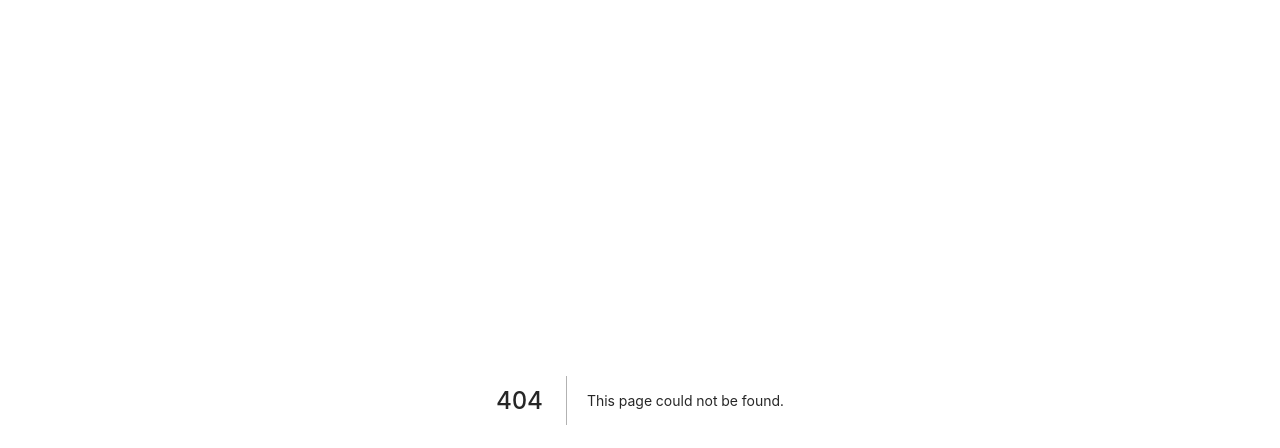
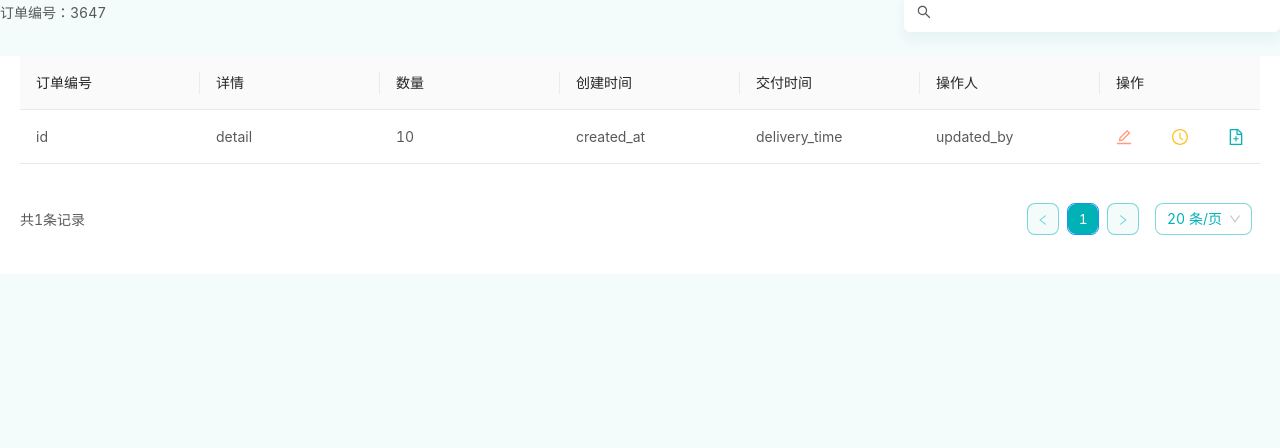
Before and after one commit to gh-efforts/karakul, a Next.js app: page /order/layout/modal/history-modal in a window 1280 px wide. Before the commit this address had no page. Shown: the top 448 px of the page. Built offline with nearby package versions, Linux system fonts and the light colour scheme.

Commit message:
chore(order): add history modal

```diff
--- a/antd.value.less
+++ b/antd.value.less
@@ -24,7 +24,7 @@
 @table-header-color: #333;
 @table-padding-vertical: 17px;
 @table-selected-row-bg: #e6e9f1;
-@tooltip-bg: #f4f5f9;
-@tooltip-color: #222;
+@tooltip-bg: rgba(18, 48, 70, 0.8);
+@tooltip-color: #fff;
 @box-shadow-base: 0;
 @border-radius-base: 6px;
--- a/src/components/flexible-input/index.module.scss
+++ b/src/components/flexible-input/index.module.scss
@@ -39,6 +39,7 @@
     }
   }
 }
+
 .search-icon {
   padding: 13px;
 }
--- /dev/null
+++ b/src/components/search-input/index.module.scss
@@ -0,0 +1,37 @@
+.search {
+  :global {
+    .ant-input {
+      &,
+      &:focus,
+      &:hover {
+        border: none;
+        box-shadow: none;
+        height: 38px;
+      }
+    }
+
+    .ant-input-group-addon {
+      border: none;
+      padding: 0;
+      background-color: #fff;
+    }
+
+    .ant-input-group {
+      height: 40px;
+      border-radius: 6px;
+      border: 1px solid #fff;
+      box-shadow: 0px 8px 12px rgba(0, 87, 89, 0.05);
+      transition: all 0.3s;
+
+      .anticon-search {
+        padding: 12px 13px 12px 12px;
+      }
+
+      &:focus,
+      &:hover {
+        height: 38px;
+        border: 1px solid #00b2b6;
+      }
+    }
+  }
+}
--- /dev/null
+++ b/src/components/search-input/index.tsx
@@ -0,0 +1,38 @@
+import React, { useState } from 'react'
+import { Input } from 'antd'
+import { SearchOutlined, LoadingOutlined } from '@ant-design/icons'
+
+import styles from './index.module.scss'
+
+interface SearchInputProps {
+  loading?: boolean
+  onSubmit?: (val: string | undefined) => void
+}
+
+function SearchInput({ loading, onSubmit }: SearchInputProps) {
+  const [value, setValue] = useState<undefined | string>()
+
+  const onPressEnter = () => {
+    onSubmit?.(value)
+  }
+
+  const onClickSearch = () => {
+    onSubmit?.(value)
+  }
+
+  const onChange = (e: React.ChangeEvent<HTMLInputElement>) => {
+    setValue(e.target.value)
+  }
+
+  return (
+    <Input
+      addonBefore={loading ? <LoadingOutlined /> : <SearchOutlined onClick={onClickSearch} />}
+      className={styles.search}
+      disabled={loading}
+      onChange={onChange}
+      onPressEnter={onPressEnter}
+    />
+  )
+}
+
+export default SearchInput
--- a/src/pages/order/layout/columns.tsx
+++ b/src/pages/order/layout/columns.tsx
@@ -1,10 +1,41 @@
 import React from 'react'
-import { EditOutlined, ClockCircleOutlined, FileAddOutlined } from '@ant-design/icons'
+import { ClockCircleOutlined, FileAddOutlined, EditOutlined } from '@ant-design/icons'
+import { Tooltip } from 'antd'
 
 import { ColumnProps } from '../../../components/table'
-import EditButton from './modal/edit-modal'
+import EditModalView, { EditModalViewProps } from './modal/edit-modal'
+import HistoryModalView from './modal/history-modal'
 
 import type { TOrder } from '../order.d'
+import { useGlobalModal } from 'src/components'
+
+function EditButton({ order }: EditModalViewProps) {
+  const { showModal } = useGlobalModal()
+
+  const show = () => {
+    showModal('编辑订单', EditModalView, { order })
+  }
+
+  return <EditOutlined style={{ color: '#FF9C7C' }} onClick={show} />
+}
+
+function AddButton() {
+  return (
+    <Tooltip title='原材料预定'>
+      <FileAddOutlined style={{ color: '#00B2B6' }} />
+    </Tooltip>
+  )
+}
+
+function HistoryButton() {
+  const { showModal } = useGlobalModal()
+
+  const show = () => {
+    showModal('订单历史', HistoryModalView, {})
+  }
+
+  return <ClockCircleOutlined style={{ color: '#FFC01F' }} onClick={show} />
+}
 
 const columns: ColumnProps<TOrder>[] = [
   {
@@ -47,8 +78,8 @@ const columns: ColumnProps<TOrder>[] = [
       return (
         <span className='table-operation-group'>
           <EditButton order={order} />
-          <ClockCircleOutlined style={{ color: '#FFC01F' }} />
-          <FileAddOutlined style={{ color: '#00B2B6' }} />
+          <HistoryButton />
+          <AddButton />
         </span>
       )
     },
--- a/src/pages/order/layout/modal/create-modal.tsx
+++ b/src/pages/order/layout/modal/create-modal.tsx
@@ -1,6 +1,6 @@
 import React from 'react'
 
-import ModalBase from './modal-base'
+import ModalBase from './order-modal-base'
 import { useGlobalModal } from '../../../../components'
 
 function CreateModalView() {
--- a/src/pages/order/layout/modal/edit-modal.tsx
+++ b/src/pages/order/layout/modal/edit-modal.tsx
@@ -1,13 +1,12 @@
 import React from 'react'
-import { EditOutlined } from '@ant-design/icons'
 
-import ModalBase from './modal-base'
+import ModalBase from './order-modal-base'
 import { useGlobalModal } from '../../../../components'
 import type { TOrder } from '../../order.d'
 
 import styles from './index.module.scss'
 
-interface EditModalViewProps {
+export interface EditModalViewProps {
   order?: TOrder
   children?: React.ReactNode
 }
@@ -30,21 +29,11 @@ function EditModalView({ order }: EditModalViewProps): React.ReactElement {
         initialValues={{
           detail,
           amount,
-          time: undefined,
+          time: delivery_time,
         }}
       />
     </div>
   )
 }
 
-function EditButton({ order }: EditModalViewProps) {
-  const { showModal } = useGlobalModal()
-
-  const show = () => {
-    showModal('编辑订单', EditModalView, { order })
-  }
-
-  return <EditOutlined style={{ color: '#FF9C7C' }} onClick={show} />
-}
-
-export default EditButton
+export default EditModalView
--- /dev/null
+++ b/src/pages/order/layout/modal/history-modal.tsx
@@ -0,0 +1,39 @@
+import React from 'react'
+
+import SearchInput from '../../../../components/search-input'
+import { KTable } from '../../../../components'
+import { TOrder } from '../../order'
+import columns from '../columns'
+
+import styles from './history.module.scss'
+
+function HistoryModalView() {
+  const data: TOrder[] = [
+    {
+      id: 'id',
+      created_at: 'created_at',
+      updated_at: 'updated_at',
+      detail: 'detail',
+      amount: 10,
+      delivery_time: 'delivery_time',
+      created_by: {
+        username: 'created_by',
+      },
+      updated_by: {
+        username: 'updated_by',
+      },
+    },
+  ]
+
+  return (
+    <div>
+      <div className={styles['order-no']}>
+        <span> 订单编号：3647 </span>
+        <SearchInput />
+      </div>
+      <KTable<TOrder> columns={columns} data={data} currentPage={1} total={data.length} rowKey='id' />
+    </div>
+  )
+}
+
+export default HistoryModalView
--- /dev/null
+++ b/src/pages/order/layout/modal/history.module.scss
@@ -0,0 +1,8 @@
+.order-no {
+  padding-bottom: 24px;
+  display: grid;
+  grid-template-columns: auto 376px;
+  justify-items: space-between;
+  align-items: center;
+  margin-top: -8px;
+}
--- a/src/pages/order/layout/modal/modal-base.tsx
+++ b/src/pages/order/layout/modal/order-modal-base.tsx
@@ -38,11 +38,12 @@ function ModalBase({ onOK, OKText, loading, initialValues }: ModalBase) {
 
   const initialVals = useMemo(() => {
     const { detail, amount, time } = initialValues || {}
+    const t = moment(time).isValid() ? moment(time) : undefined
 
     return {
       detail,
       amount,
-      time: moment(time),
+      time: t,
     }
   }, [initialValues])
 
--- a/src/styles/antd.reset.scss
+++ b/src/styles/antd.reset.scss
@@ -75,7 +75,7 @@
   border-radius: 8px !important;
 }
 .ant-modal-header {
-  padding: 16px 24px;
+  padding: 24px 16px !important;
   color: #fff !important;
   background: #00b2b6 !important;
   border-bottom: 0px !important;
```
